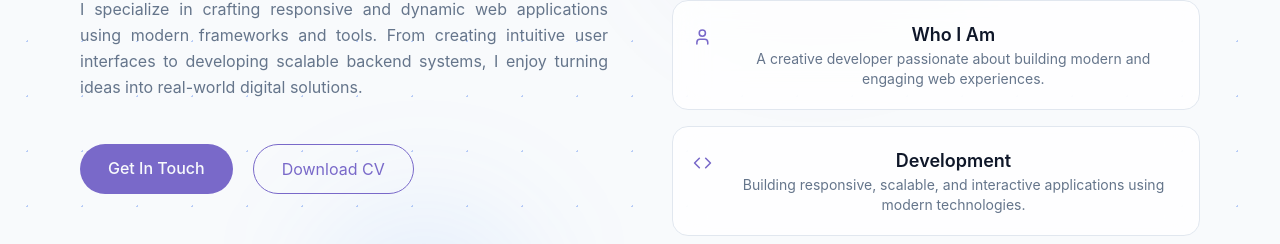
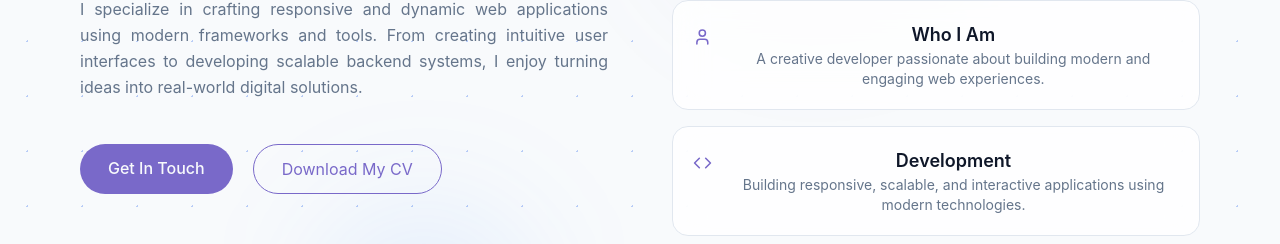
Before and after one commit to OshanNilushka/My-Portfolio, a React (Vite) app in the folder oshan/: page / in a window 1280 px wide. Shown: the part 1446-1690 px from the top of the page. Built offline with nearby package versions, Linux system fonts and the light colour scheme.

Commit message:
update AboutMe.jsx

```diff
--- a/oshan/src/Components/AboutMe.jsx
+++ b/oshan/src/Components/AboutMe.jsx
@@ -94,7 +94,7 @@ export const AboutMe = () => {
                 transition-all duration-300
                 text-center"
               >
-                Download CV
+                Download My CV
               </a>
             </div>
           </div>
```
